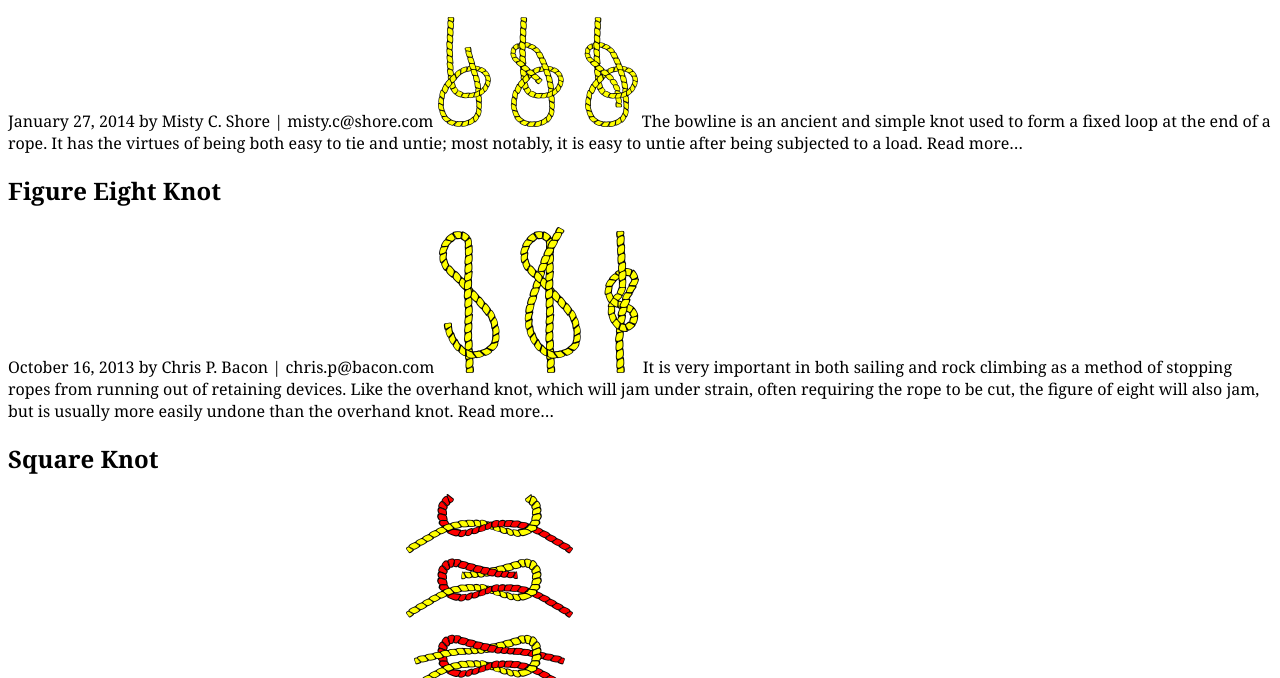
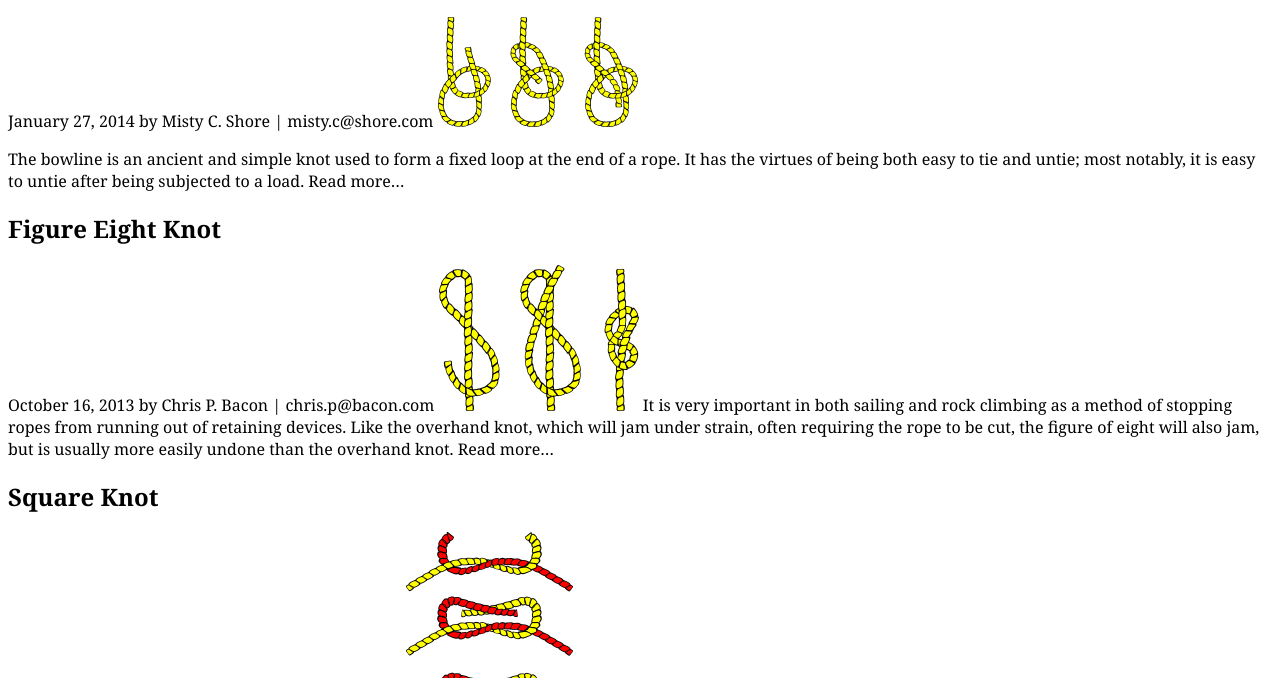
Before and after one commit to hrn2008/week-3, a plain HTML site: page index.html in a window 1280 px wide. Shown: the part 122-800 px from the top of the page. Drawn offline with Linux system fonts and the light colour scheme.

Commit message:
initial file commit

```diff
--- a/index.html
+++ b/index.html
@@ -26,7 +26,7 @@
 					<img src="images/bowline.png" alt="Diagram of a bowline knot" />
 					<!-- http://openclipart.org/detail/8577/tying-knots-by-gerald_g-8577 -->
 					<!-- STEP 1: Add a paragraph below (and everywhere else where appropriate) -->
-					The bowline is an ancient and simple knot used to form a fixed loop at the end of a rope. It has the virtues of being both easy to tie and untie; most notably, it is easy to untie after being subjected to a load. Read more…
+					<p>The bowline is an ancient and simple knot used to form a fixed loop at the end of a rope. It has the virtues of being both easy to tie and untie; most notably, it is easy to untie after being subjected to a load. Read more…</p>
 					<!-- STEP 14: Highlight text with <mark> -->
 
 
```
